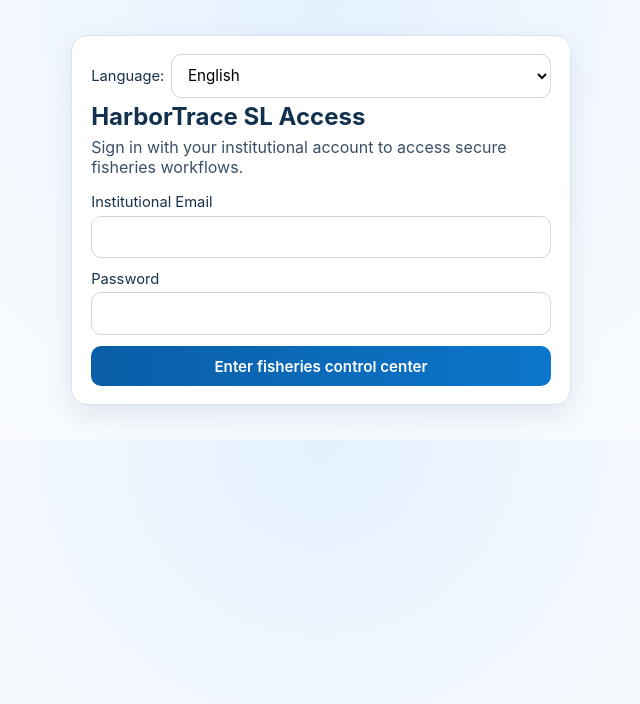
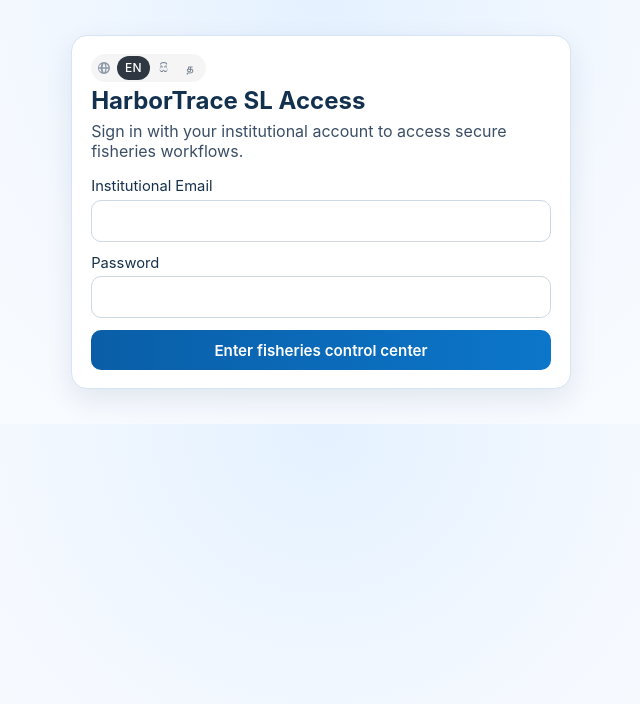
Before and after one commit to nimuthu3634-sketch/HarborTrace-SL, a React (Vite) app in the folder web/: page /login in a window 1280 px wide. Shown: the top 704 px of the page, without its empty margins (319-959 px from the left). Built offline with nearby package versions, Linux system fonts and the light colour scheme; no server answers.

Commit message:
Replace language dropdown with compact segmented switcher

```diff
--- a/web/src/components/LanguageSwitcher.jsx
+++ b/web/src/components/LanguageSwitcher.jsx
@@ -1,16 +1,38 @@
 import { useI18n } from '../i18n/I18nProvider';
+
+const LANGUAGE_OPTIONS = [
+  { code: 'en', label: 'EN' },
+  { code: 'si', label: 'සි' },
+  { code: 'ta', label: 'த' }
+];
 
 export default function LanguageSwitcher() {
   const { t, language, setLanguage } = useI18n();
 
   return (
-    <label className="language-switcher">
-      <span>{t('language')}:</span>
-      <select value={language} onChange={(event) => setLanguage(event.target.value)} aria-label={t('language')}>
-        <option value="en">{t('languages.en')}</option>
-        <option value="si">{t('languages.si')}</option>
-        <option value="ta">{t('languages.ta')}</option>
-      </select>
-    </label>
+    <div className="language-switcher" role="group" aria-label={t('language')}>
+      <span className="language-switcher-icon" aria-hidden="true">
+        <svg viewBox="0 0 24 24" focusable="false">
+          <path d="M12 3a9 9 0 1 0 0 18a9 9 0 0 0 0-18m6.9 8h-3a13.6 13.6 0 0 0-1.3-5a7.1 7.1 0 0 1 4.3 5M12 5c.8 1 1.8 3.1 2.1 6H9.9c.3-2.9 1.3-5 2.1-6m-3.6 1A13.4 13.4 0 0 0 7.1 11h-3a7.1 7.1 0 0 1 4.3-5M4.1 13h3a13.6 13.6 0 0 0 1.3 5a7.1 7.1 0 0 1-4.3-5M12 19c-.8-1-1.8-3.1-2.1-6h4.2c-.3 2.9-1.3 5-2.1 6m2.6-1a13.4 13.4 0 0 0 1.3-5h3a7.1 7.1 0 0 1-4.3 5" />
+        </svg>
+      </span>
+      <div className="language-switcher-options">
+        {LANGUAGE_OPTIONS.map(({ code, label }) => {
+          const isActive = language === code;
+          return (
+            <button
+              key={code}
+              type="button"
+              className={`language-switcher-option${isActive ? ' is-active' : ''}`}
+              aria-label={`${t('language')} ${label}`}
+              aria-pressed={isActive}
+              onClick={() => setLanguage(code)}
+            >
+              {label}
+            </button>
+          );
+        })}
+      </div>
+    </div>
   );
 }
--- a/web/src/styles/global.css
+++ b/web/src/styles/global.css
@@ -475,5 +475,73 @@ th {
   .landing-form { gap: .8rem; }
 }
 
-.language-switcher { display:flex; gap:0.4rem; align-items:center; margin-bottom:0.25rem; }
-.language-switcher select { min-width: 9rem; }
+.language-switcher {
+  display: inline-flex;
+  align-items: center;
+  gap: .32rem;
+  margin-bottom: .25rem;
+  padding: .14rem .3rem;
+  border-radius: 999px;
+  background: rgba(15, 23, 42, .04);
+}
+
+.language-switcher-icon {
+  width: 1rem;
+  height: 1rem;
+  display: inline-flex;
+  color: #8b97a8;
+  flex-shrink: 0;
+}
+
+.language-switcher-icon svg {
+  width: 100%;
+  height: 100%;
+  fill: currentColor;
+}
+
+.language-switcher-options {
+  display: inline-flex;
+  align-items: center;
+  gap: .1rem;
+}
+
+.language-switcher-option {
+  min-width: 0;
+  width: auto;
+  border: 0;
+  border-radius: 999px;
+  background: transparent;
+  color: #6b7788;
+  font-size: .75rem;
+  font-weight: 500;
+  line-height: 1;
+  letter-spacing: .01em;
+  padding: .36rem .5rem;
+}
+
+.language-switcher-option:hover {
+  color: #4f5f73;
+  background: rgba(15, 23, 42, .06);
+}
+
+.language-switcher-option:focus-visible {
+  outline: 2px solid rgba(11, 103, 181, .2);
+  outline-offset: 1px;
+}
+
+.language-switcher-option.is-active {
+  background: #2f3743;
+  color: #fff;
+}
+
+@media (max-width: 640px) {
+  .language-switcher {
+    padding: .1rem .24rem;
+    gap: .24rem;
+  }
+
+  .language-switcher-option {
+    font-size: .72rem;
+    padding: .33rem .45rem;
+  }
+}
```
